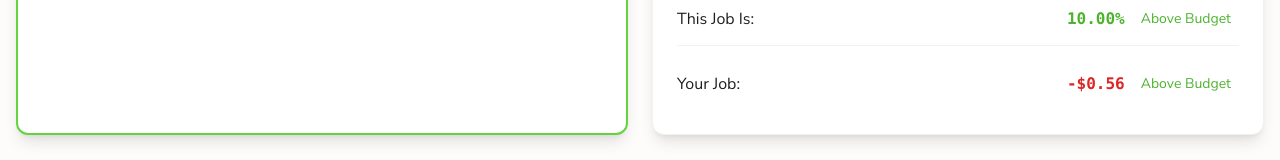
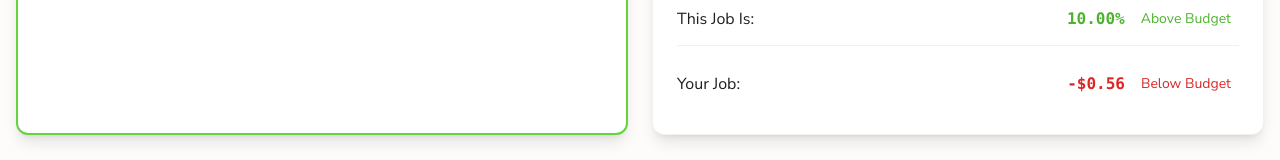
Before and after one commit to KayFernPR/Division-Calculator, a React (Vite) app: page / in a window 1280 px wide. Both pictures are taken after typing "Sample", "Sample", "5", "5", "5", "5" into the empty fields and a click on the button "💾 Save Job". Shown: the part 1726-1886 px from the top of the page. Built offline with nearby package versions, Linux system fonts and the light colour scheme.

Commit message:
Fix budget status logic for This Job Is and Your Job sections

```diff
--- a/src/components/Calculator.jsx
+++ b/src/components/Calculator.jsx
@@ -326,23 +326,47 @@ const Calculator = ({ onAddJob }) => {
     }
   }
 
-  const getBudgetStatus = (thisJobIs) => {
-    if (thisJobIs > 0.1) {
+  const getBudgetStatus = (value, isPercentage = true) => {
+    if (isPercentage) {
+      // For "This Job Is" percentage
+      if (value > 0.1) {
         return 'Above Budget'
-    } else if (thisJobIs >= -0.1 && thisJobIs <= 0.1) {
+      } else if (value >= -0.1 && value <= 0.1) {
+        return 'At Budget'
+      } else {
+        return 'Below Budget'
+      }
+    } else {
+      // For "Your Job" dollar amount
+      if (value > 0) {
+        return 'Above Budget'
+      } else if (value === 0) {
         return 'At Budget'
       } else {
         return 'Below Budget'
       }
     }
+  }
 
-  const getBudgetStatusColor = (thisJobIs) => {
-    if (thisJobIs > 0.1) {
+  const getBudgetStatusColor = (value, isPercentage = true) => {
+    if (isPercentage) {
+      // For "This Job Is" percentage
+      if (value > 0.1) {
         return 'text-success-600 dark:text-success-400'
-    } else if (thisJobIs >= -0.1 && thisJobIs <= 0.1) {
+      } else if (value >= -0.1 && value <= 0.1) {
         return 'text-blue-600 dark:text-blue-400'
       } else {
         return 'text-danger-600 dark:text-danger-400'
+      }
+    } else {
+      // For "Your Job" dollar amount
+      if (value > 0) {
+        return 'text-success-600 dark:text-success-400'
+      } else if (value === 0) {
+        return 'text-blue-600 dark:text-blue-400'
+      } else {
+        return 'text-danger-600 dark:text-danger-400'
+      }
     }
   }
 
@@ -969,8 +993,8 @@ const Calculator = ({ onAddJob }) => {
                 {formatPercentage(results.thisJobIs)}
               </span>
               {results.profitabilityStatus !== 'neutral' && (
-                <span className={`text-sm font-medium px-2 py-1 rounded ${getBudgetStatusColor(results.thisJobIs)} bg-opacity-10`}>
-                  {getBudgetStatus(results.thisJobIs)}
+                <span className={`text-sm font-medium px-2 py-1 rounded ${getBudgetStatusColor(results.thisJobIs, true)} bg-opacity-10`}>
+                  {getBudgetStatus(results.thisJobIs, true)}
                 </span>
               )}
             </div>
@@ -983,8 +1007,8 @@ const Calculator = ({ onAddJob }) => {
                 {formatCurrency(results.yourJob)}
               </span>
               {results.profitabilityStatus !== 'neutral' && (
-                <span className={`text-sm font-medium px-2 py-1 rounded ${getBudgetStatusColor(results.thisJobIs)} bg-opacity-10`}>
-                  {getBudgetStatus(results.thisJobIs)}
+                <span className={`text-sm font-medium px-2 py-1 rounded ${getBudgetStatusColor(results.yourJob, false)} bg-opacity-10`}>
+                  {getBudgetStatus(results.yourJob, false)}
                 </span>
               )}
             </div>
```
Lines whose indentation alone changed are shown as unchanged.
